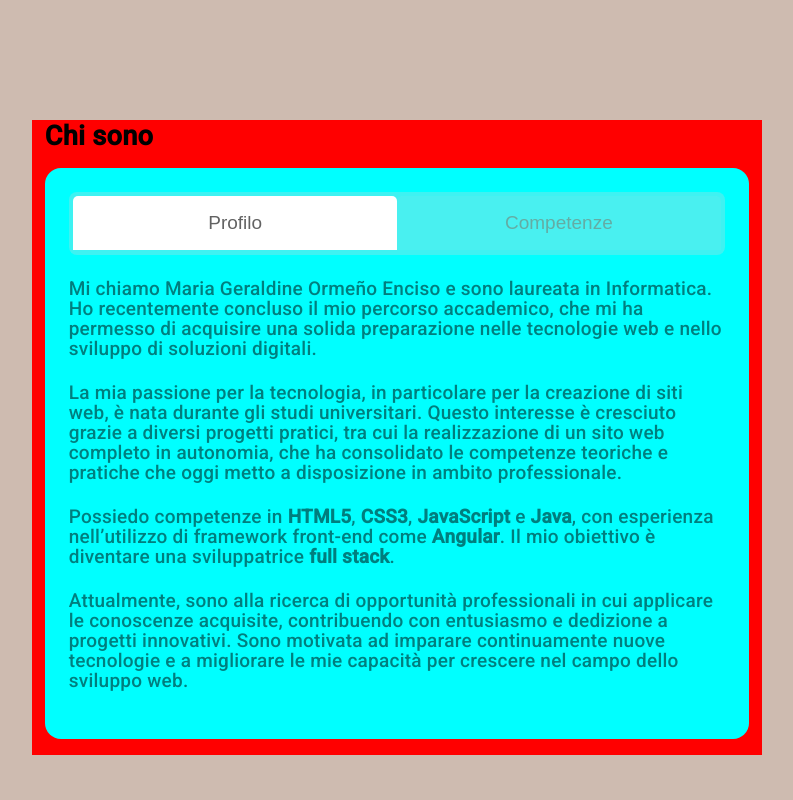
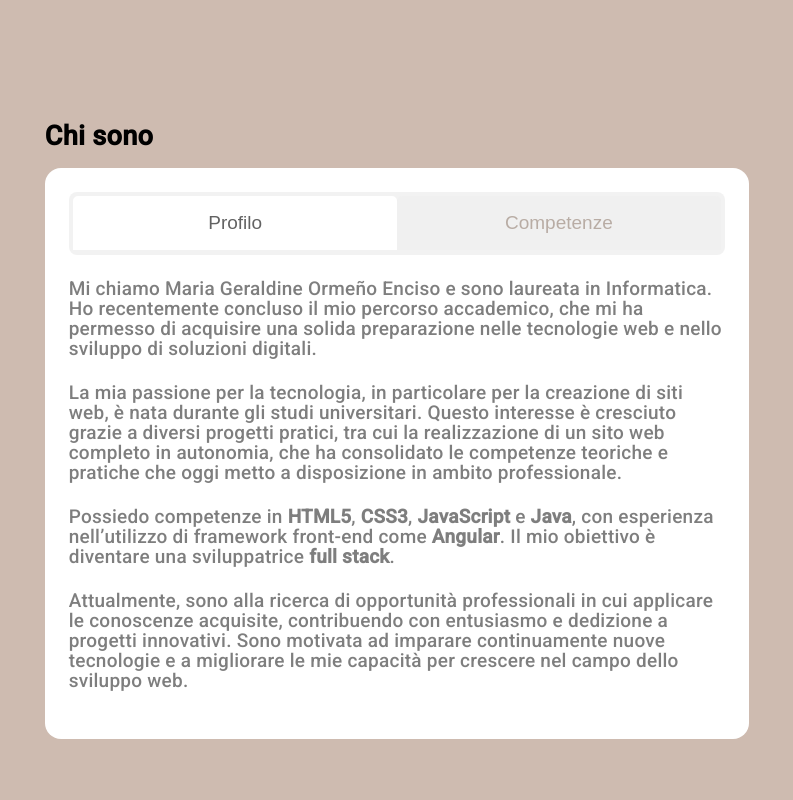
Before and after one commit to ormenog/portfolio, an Angular app: page /home in a window 1280 px wide. Shown: the part 420-1220 px from the top of the page, without its empty margins (243-1036 px from the left). Built offline with nearby package versions, Linux system fonts and the light colour scheme.

Commit message:
Update home.component.css

```diff
--- a/src/app/components/home/home.component.css
+++ b/src/app/components/home/home.component.css
@@ -63,7 +63,6 @@ h1{
 }
 
 .about{
-  background-color: red;
   width: 95%;
   margin: 0 auto;
   /* padding-top: 1rem; */
@@ -93,9 +92,8 @@ h2{
 }
 
 .container-about{
-  background-color: aqua;
   width: 90%;
-  /* background-color: white; */
+  background-color: white;
   border-radius: 1rem;
   text-align: center;
   margin: 0 auto;
```
